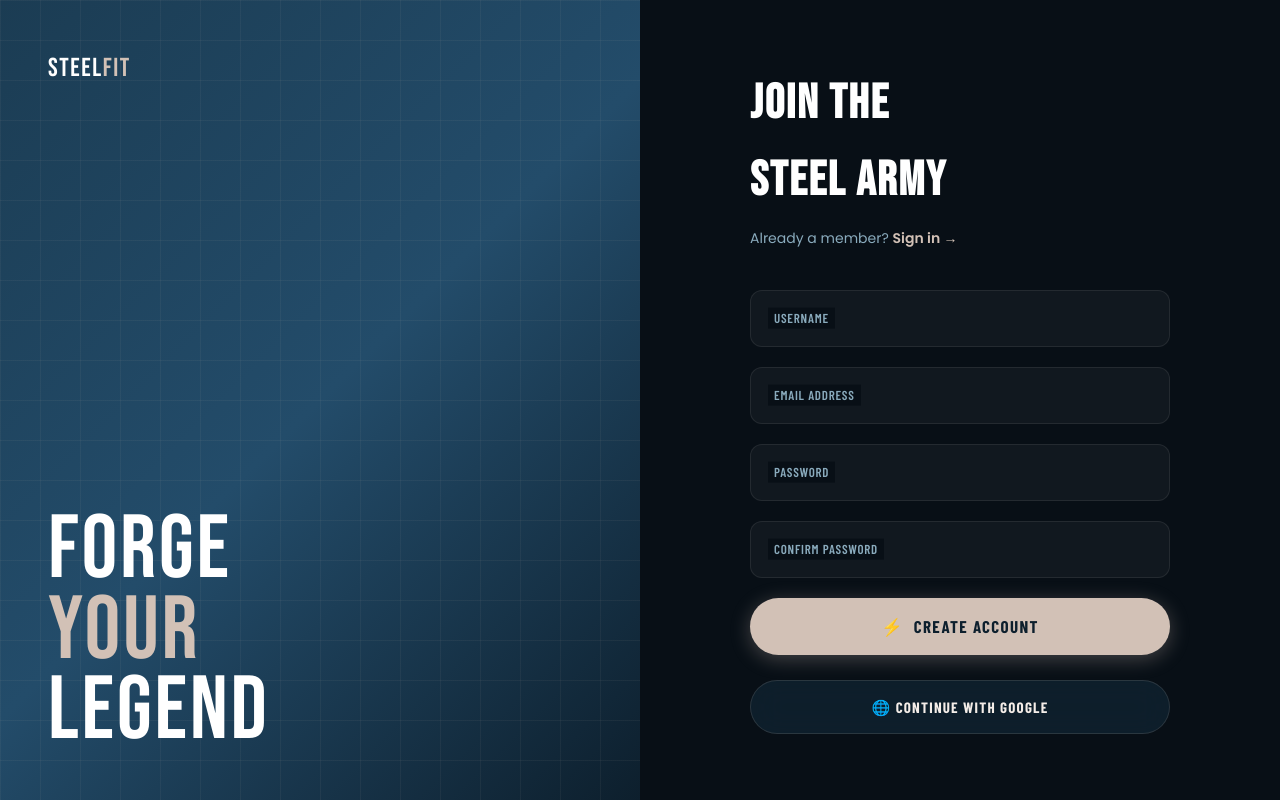
After one commit to Vardan1564/SteelFit-Fitness-Sports, a Django app: page /auth/register/ in a window 1280 px wide. The commit adds this page. Run offline with Django 5.2, Linux system fonts and the light colour scheme; some web fonts are replaced.

Commit message:
add login and register page and fix css

```diff
--- /dev/null
+++ b/login/templates/login/register.html
@@ -0,0 +1,73 @@
+{% load static %}
+<!DOCTYPE html>
+<html lang="en">
+<head>
+  <meta charset="UTF-8" />
+  <title>Register - SteelFit</title>
+  <link rel="stylesheet" href="{% static 'css/style.css' %}" />
+</head>
+
+<body>
+<div class="auth-page">
+
+  <!-- LEFT PANEL SAME -->
+  <div class="auth-page__panel">
+    <div class="auth-page__panel-bg"></div>
+    <a href="/" class="auth-page__panel-logo">Steel<span>Fit</span></a>
+
+    <p class="auth-page__panel-text">
+      FORGE<br><span>YOUR</span><br>LEGEND
+    </p>
+  </div>
+
+  <!-- RIGHT SIDE -->
+  <div class="auth-page__form-side">
+
+    <div class="auth-form">
+      <h1 class="auth-form__title">Join the<br>Steel Army</h1>
+
+      <p class="auth-form__subtitle">
+        Already a member?
+        <a href="{% url 'login' %}">Sign in →</a>
+      </p>
+
+      <form method="POST">
+        {% csrf_token %}
+
+        <div class="form-group">
+          <input type="text" name="username" placeholder="username" required />
+          <label>Username</label>
+        </div>
+
+        <div class="form-group">
+          <input type="email" name="email" placeholder="email" required />
+          <label>Email Address</label>
+        </div>
+
+        <div class="form-group">
+          <input type="password" name="password1" placeholder="password" required />
+          <label>Password</label>
+        </div>
+
+        <div class="form-group">
+          <input type="password" name="password2" placeholder="confirm" required />
+          <label>Confirm Password</label>
+        </div>
+
+        <button type="submit" class="btn btn--primary btn--full btn--lg">
+          <span>⚡</span> Create Account
+        </button>
+        <br><br>
+      <div style="display:flex;gap:12px;">
+        <a href="/auth/google/" class="btn btn--ghost btn--full" style="justify-content:center;">
+          🌐 Continue with Google
+        </a>
+      </div>
+      </form>
+
+    </div>
+
+  </div>
+</div>
+</body>
+</html>
--- a/login/urls.py
+++ b/login/urls.py
@@ -4,4 +4,6 @@ from . import views
 
 urlpatterns = [
     path('profile/',views.profile, name='profile'),
+    path('login/', views.login, name='login'),
+    path('register/', views.register, name='register'),
 ]
--- a/login/views.py
+++ b/login/views.py
@@ -3,3 +3,9 @@ from django.shortcuts import render
 # Create your views here.
 def profile(request):
     return render(request,'login/profile.html')
+
+def login(request):
+    return render(request,'login/login.html')
+
+def register(request):
+    return render(request,'login/register.html')
--- a/static/css/style.css
+++ b/static/css/style.css
@@ -1375,6 +1375,7 @@ select {
    LOGIN / REGISTER PAGE
    ============================================================ */
 .auth-page {
+    overflow: hidden;
     min-height: 100vh;
     display: grid;
     grid-template-columns: 1fr 1fr;
--- a/templates/baseLayout.html
+++ b/templates/baseLayout.html
@@ -35,7 +35,7 @@
     <div class="navbar__inner">
 
       <!-- Logo -->
-      <a href="/" class="navbar__logo" aria-label="SteelFit Home">
+      <a href="{% url "home" %}" class="navbar__logo" aria-label="SteelFit Home">
         Steel<span>Fit</span>
       </a>
 
```
Also changed, not shown: login/templates/login/login.html (added, +57 -0 lines).
